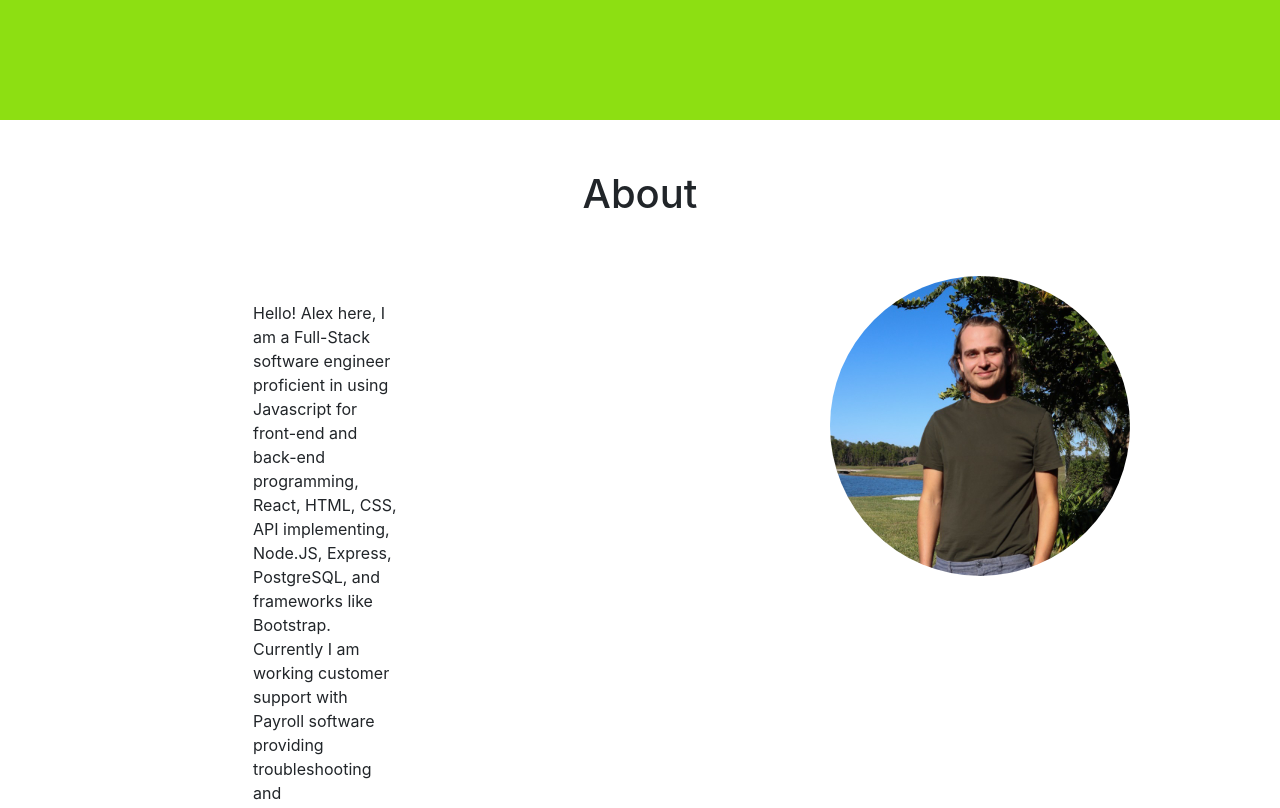
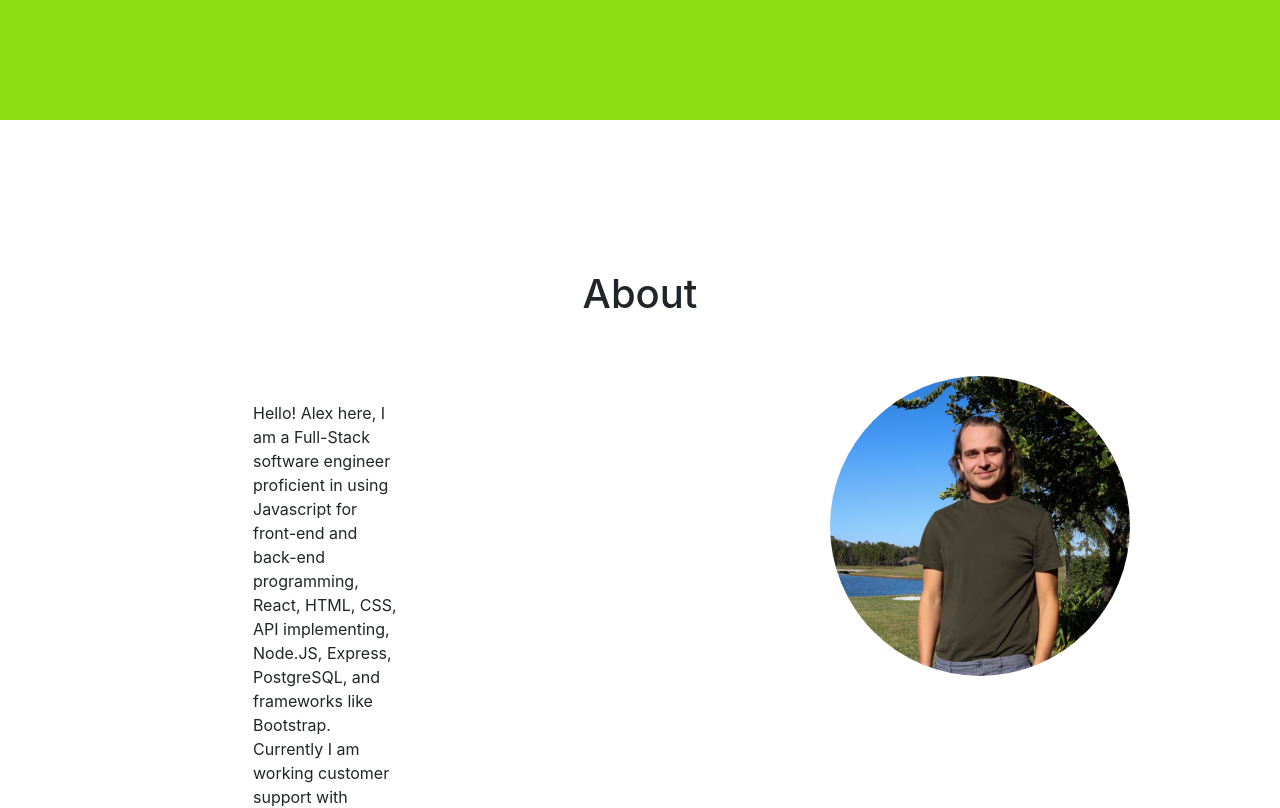
Before and after one commit to Fischeran/Portfolio, a React (Create React App) app: page / in a window 1280 px wide. Shown: the part 900-1708 px from the top of the page. Built offline with nearby package versions, Linux system fonts and the light colour scheme.

Commit message:
finishing up about me section

```diff
--- a/src/About.js
+++ b/src/About.js
@@ -5,7 +5,8 @@ function About () {
 
     return (
         <section>
-            <div className="container-fluid" style={{padding: "150px", marginTop: "0px", height: "920px", paddingTop: "50px"}}>
+            <div className="container-fluid About" id="About" style={{padding: "150px", marginTop: "0px", height: "920px", paddingTop: "50px"}}>
+                <div className="aboutSection">
                 <h1 className="row aboutHeader">About</h1>
                 <div className="row">
                     <div className="col aboutMe">
@@ -21,6 +22,7 @@ function About () {
                         <img className="profilePic" src={profile} />
                     </div>
                 </div>
+                </div>
             </div>
         </section>
     )
--- a/src/Header.js
+++ b/src/Header.js
@@ -14,7 +14,7 @@ function Header() {
 
                     <div className="navBut col-4" style={{fontSize: "20px"}}>
                         <a href="#" className="navBar">Home</a>
-                        <a href="#" className="navBar">About</a>
+                        <a href="#About" className="navBar">About</a>
                         <a href="#" className="navBar">Skills</a>
                         <a href="#" className="navBar">Portfolio</a>
                         <a href="#" className="navBar">Contact</a>
--- a/src/index.css
+++ b/src/index.css
@@ -54,3 +54,7 @@ code {
   padding-top: 60px;
   padding-left: 100px;
 }
+
+.aboutSection {
+  padding-top: 100px;
+}
```
